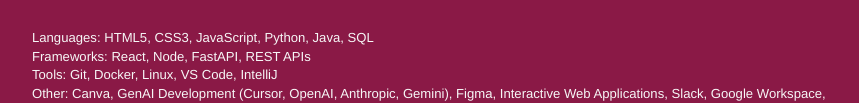
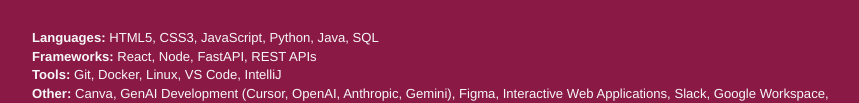
Before and after one commit to hrizvi03/hibarizvi.com, a plain HTML site: page index.html in a window 1280 px wide. Shown: the part 703-806 px from the top of the page, without its empty margins (0-859 px from the left). Drawn offline with Linux system fonts and the light colour scheme; a web font is replaced by a local one.

Commit message:
formatting

```diff
--- a/index.html
+++ b/index.html
@@ -25,7 +25,7 @@
 
             --maxw: 1400px;
             --gutter: clamp(1rem, 3vw, 2rem);
-            /* slightly tighter */
+
         }
 
         * {
@@ -71,7 +71,7 @@
             line-height: 1.08;
             letter-spacing: -0.015em;
             max-width: 30ch;
-            /* KEY FIX */
+
         }
 
         .urdu-inline {
@@ -125,14 +125,12 @@
             object-fit: cover;
         }
 
-        /* GOOGLE SLIDES FIX */
+
         .project-image iframe {
             width: 100%;
             height: 100%;
             border: none;
             display: block;
-            transform: scale(1.15);
-            /* reduced zoom */
             transform-origin: center;
         }
 
@@ -226,12 +224,14 @@
             </p>
 
             <p class="intro-affiliations">
-                Languages: HTML5, CSS3, JavaScript, Python, Java, SQL <br>
-                Frameworks: React, Node, FastAPI, REST APIs <br>
-                Tools: Git, Docker, Linux, VS Code, IntelliJ <br>
-                Other: Canva, GenAI Development (Cursor, OpenAI, Anthropic, Gemini), Figma, Interactive Web
+                <strong>Languages: </strong> HTML5, CSS3, JavaScript, Python, Java, SQL<br>
+                <strong> Frameworks:</strong> React, Node, FastAPI, REST APIs<br>
+                <strong>Tools:</strong> Git, Docker, Linux, VS Code, IntelliJ <br>
+                <strong>Other: </strong>Canva, GenAI Development (Cursor, OpenAI, Anthropic, Gemini), Figma,
+                Interactive Web
                 Applications,
-                Slack, Google Workspace, Adobe Creative Suite, Microsoft Office, WordPress, AWS, Azure, Sketch, Project
+                Slack, Google Workspace, Adobe Creative Suite, Microsoft Office, WordPress, AWS, Azure, Sketch,
+                Project
                 Management,
                 LaTeX, Product Development, Functional Prototyping, UI/UX Design, AI/ML fundamentals, CI/CD, Version
                 Control
```
